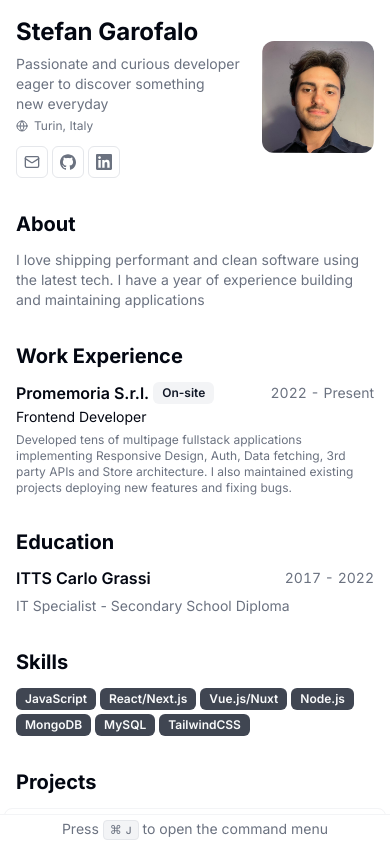
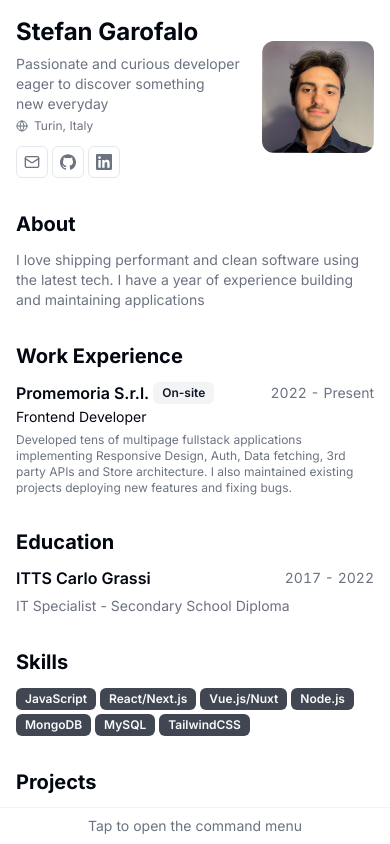
Before and after one commit to stefan-garofalo/cv, a Next.js app: page / in a window 390 px wide. Shown: the top 844 px of the page. Built offline with nearby package versions, Linux system fonts and the light colour scheme.

Commit message:
feat: mobile command menu

```diff
--- a/src/components/command-menu.tsx
+++ b/src/components/command-menu.tsx
@@ -33,13 +33,18 @@ export const CommandMenu = ({ links }: Props) => {
 
   return (
     <>
-      <p className="fixed bottom-0 left-0 right-0 border-t border-t-muted bg-white p-1 text-center text-sm text-muted-foreground print:hidden">
-        Press{" "}
-        <kbd className="pointer-events-none inline-flex h-5 select-none items-center gap-1 rounded border bg-muted px-1.5 font-mono text-[10px] font-medium text-muted-foreground opacity-100">
-          <span className="text-xs">⌘</span>J
-        </kbd>{" "}
-        to open the command menu
-      </p>
+      <button
+        onClick={() => setOpen((open) => !open)}
+        className="fixed bottom-0 left-0 right-0 border-t border-t-muted bg-white p-2 text-center text-sm text-muted-foreground print:hidden"
+      >
+        <span className="hidden lg:inline">
+          Press{" "}
+          <kbd className="pointer-events-none inline-flex h-5 select-none items-center gap-1 rounded border bg-muted px-1.5 font-mono text-[10px] font-medium text-muted-foreground opacity-100">
+            <span className="text-xs">⌘</span>J
+          </kbd>
+        </span>
+        <span className="lg:hidden">Tap</span> to open the command menu
+      </button>
       <CommandDialog open={open} onOpenChange={setOpen}>
         <CommandInput placeholder="Type a command or search..." />
         <CommandList>
--- a/src/components/project-card.tsx
+++ b/src/components/project-card.tsx
@@ -24,7 +24,7 @@ export function ProjectCard({ title, description, tags, link }: Props) {
               <a
                 href={link}
                 target="_blank"
-                className="inline-flex items-center gap-1 hover:underline"
+                className="inline-flex items-center gap-2 hover:underline"
               >
                 {title}{" "}
                 <span className="h-1 w-1 rounded-full bg-green-500"></span>
```
